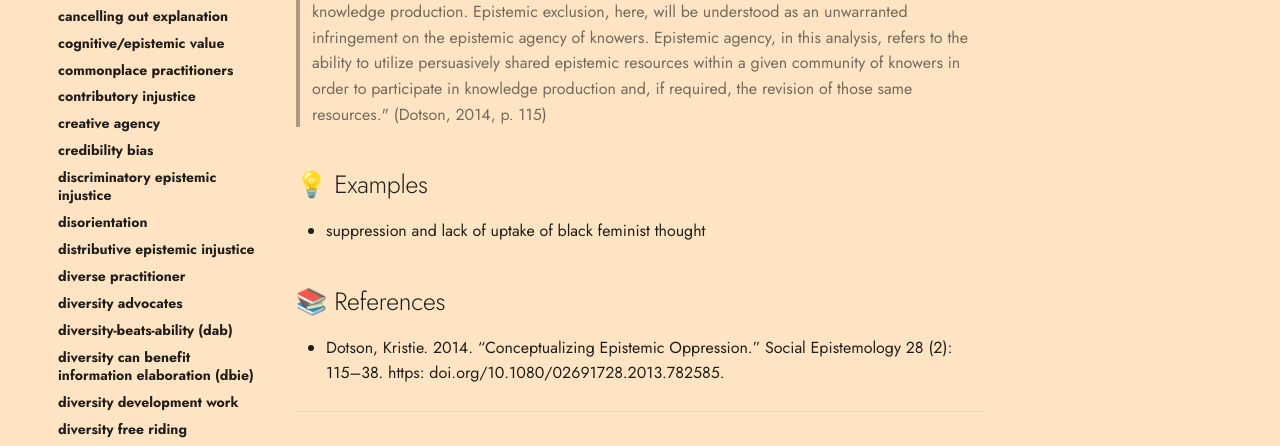
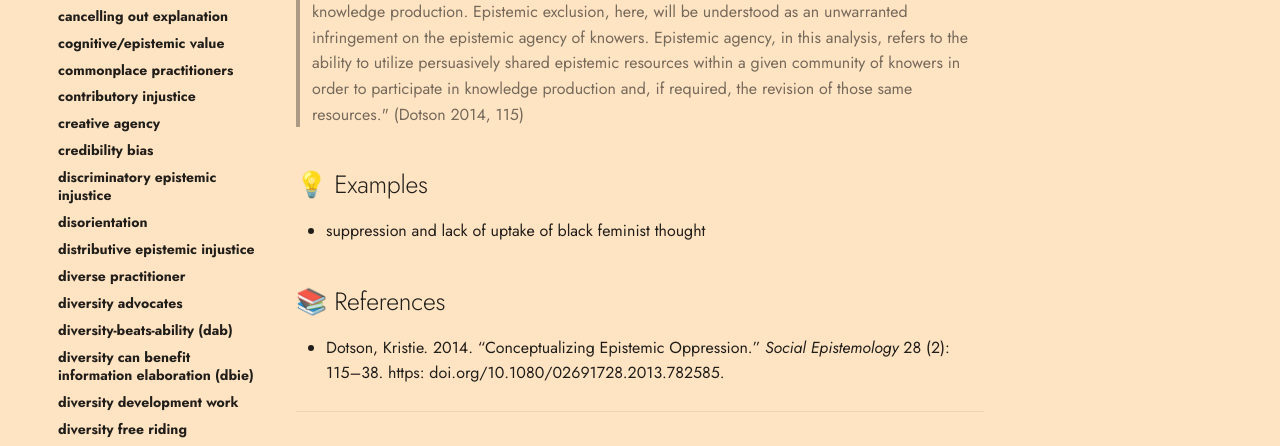
Before and after one commit to conceptcartography/conceptcartography, an MkDocs documentation site: the page built from docs/concepts/epistemic-oppression.md, in a window 1280 px wide. Shown: the part 257-703 px from the top of the page. Built offline with MkDocs 1.6.1 and Material for MkDocs 9.7.7, drawn with Linux system fonts in a browser that asks for light colours; comment, search, counter and statistics services are not loaded; the version menu is left out; some of the changed text lies outside the part shown.

Commit message:
Update reference format

```diff
--- a/docs/concepts/epistemic-oppression.md
+++ b/docs/concepts/epistemic-oppression.md
@@ -2,7 +2,7 @@
 
 ## 📖 Definitions
 
-> "Epistemic oppression refers to persistent epistemic exclusion that hinders one’s contribution to knowledge production. Epistemic exclusion, here, will be understood as an unwarranted infringement on the epistemic agency of knowers. Epistemic agency, in this analysis, refers to the ability to utilize persuasively shared epistemic resources within a given community of knowers in order to participate in knowledge production and, if required, the revision of those same resources." (Dotson, 2014, p. 115)
+> "Epistemic oppression refers to persistent epistemic exclusion that hinders one’s contribution to knowledge production. Epistemic exclusion, here, will be understood as an unwarranted infringement on the epistemic agency of knowers. Epistemic agency, in this analysis, refers to the ability to utilize persuasively shared epistemic resources within a given community of knowers in order to participate in knowledge production and, if required, the revision of those same resources." (Dotson 2014, 115)
 
 ## 💡 Examples
 
@@ -10,7 +10,7 @@
 
 ## 📚 References
 
-- Dotson, Kristie. 2014. “Conceptualizing Epistemic Oppression.” Social Epistemology 28 (2): 115–38. https: doi.org/10.1080/02691728.2013.782585.
+- Dotson, Kristie. 2014. “Conceptualizing Epistemic Oppression.” _Social Epistemology_ 28 (2): 115–38. https: doi.org/10.1080/02691728.2013.782585.
 
 ---
 
```
